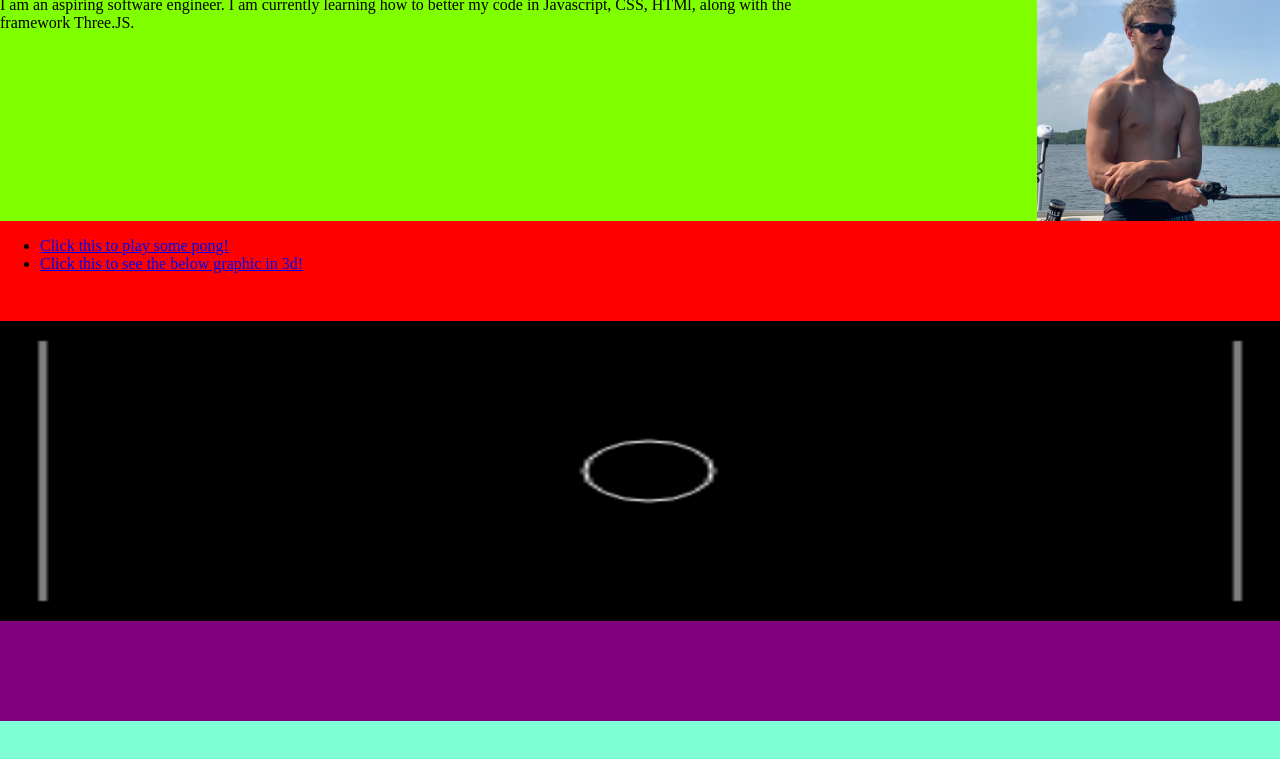
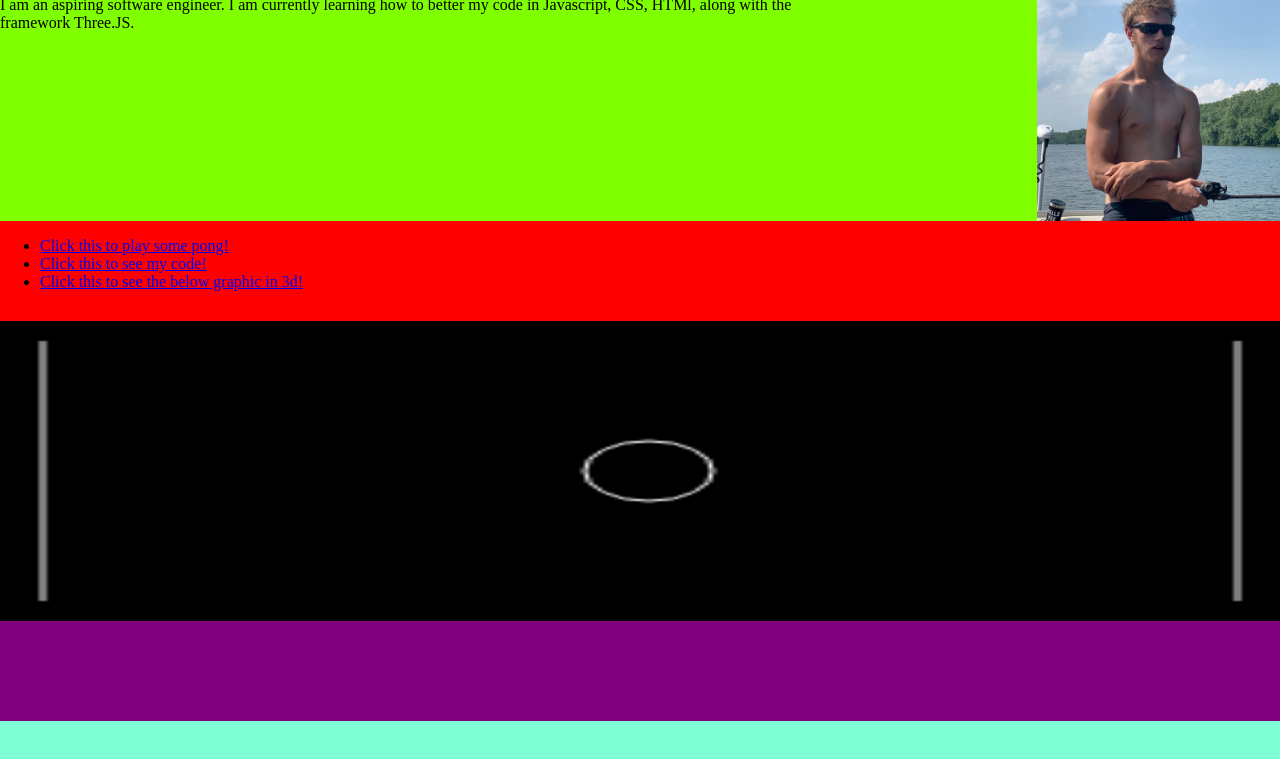
Before and after one commit to Shtoner/Portfolio, a plain HTML site: page portfolio/index.html in a window 1280 px wide. Shown: the part 79-838 px from the top of the page. Drawn offline with Linux system fonts and the light colour scheme.

Commit message:
Update index.html

```diff
--- a/portfolio/index.html
+++ b/portfolio/index.html
@@ -19,6 +19,7 @@
 </div>
     <div class='tuts'> <ul>
         <li><a href="https://playable-pong-project.vercel.app/">Click this to play some pong!</a></li>
+        <li><a href="https://github.com/Shtoner?tab=repositories">Click this to see my code!</a></li>
         <li><a href="https://new-pong-test.vercel.app/">Click this to see the below graphic in 3d!</a></li>
         </ul></div>
     <canvas id='canvas'></canvas>
```
